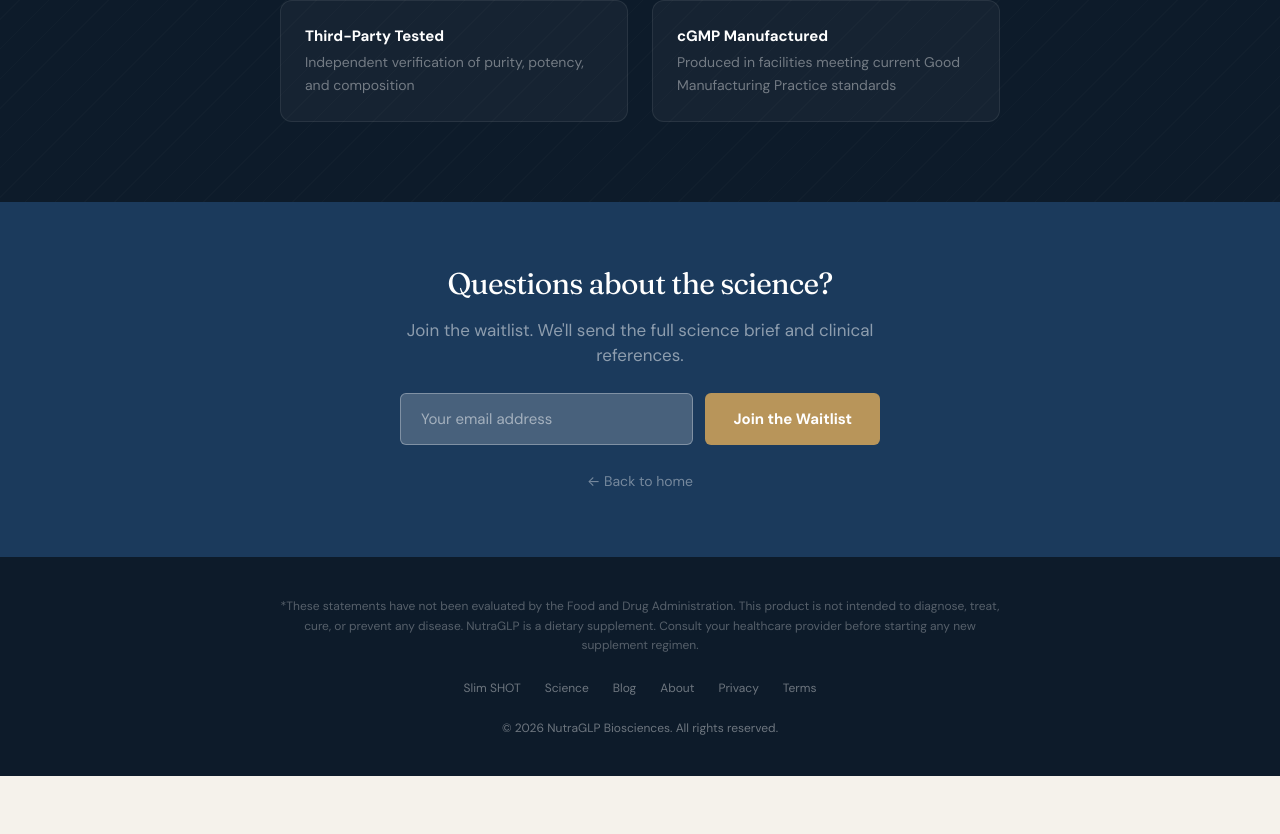
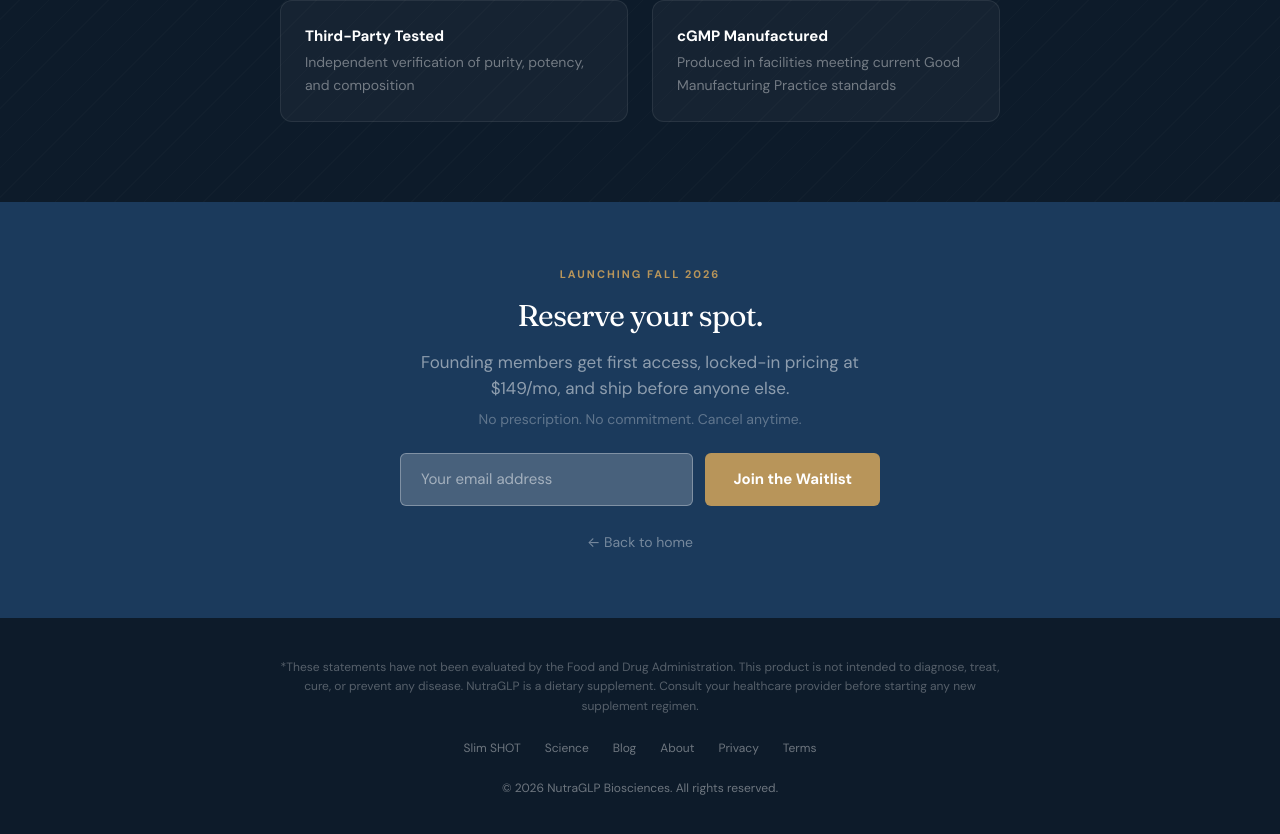
Before and after one commit to chrismccannco/github.com-chrismccannco-nutraglp, a Next.js app: page /science in a window 1280 px wide. Shown: the part 3763-4597 px from the top of the page. Before the commit the page ends 4539 px from the top, so only its background shows below. Built offline with nearby package versions, Linux system fonts and the light colour scheme; no server answers; the database is empty.

Commit message:
Update page.tsx

```diff
--- a/app/science/page.tsx
+++ b/app/science/page.tsx
@@ -102,7 +102,7 @@ export default function SciencePage() {
           effects, and costs upward of $1,000 per month.
         </p>
         <p className="text-[17px] leading-relaxed text-mist mb-5">
-          NutraGLP takes a different approach. Rather than replacing the body&apos;s
+          NutraGLP takes a different approach. Rather than replacing the body's
           incretin production with synthetic analogs, the formula is designed to
           amplify the GLP-1 and GIP your gut already produces, while extending
           the window those hormones remain active by inhibiting DPP-4, the
@@ -246,14 +246,20 @@ export default function SciencePage() {
 
       {/* CTA */}
       <section className="bg-forest py-16 px-6 md:px-12 text-center">
+        <p className="text-[11px] font-bold uppercase tracking-[2px] text-gold mb-4">
+          Launching Fall 2026
+        </p>
         <h2
           className="text-2xl md:text-3xl font-normal text-white tracking-tight mb-4 font-heading"
-
         >
-          Questions about the science?
+          Reserve your spot.
         </h2>
-        <p className="text-[17px] text-white/50 max-w-[480px] mx-auto mb-6">
-          Join the waitlist. We&apos;ll send the full science brief and clinical references.
+        <p className="text-[17px] text-white/50 max-w-[480px] mx-auto mb-2">
+          Founding members get first access, locked-in pricing at $149/mo,
+          and ship before anyone else.
+        </p>
+        <p className="text-sm text-white/30 max-w-[440px] mx-auto mb-6">
+          No prescription. No commitment. Cancel anytime.
         </p>
         <WaitlistForm variant="cta" />
         <div className="mt-6">
```
